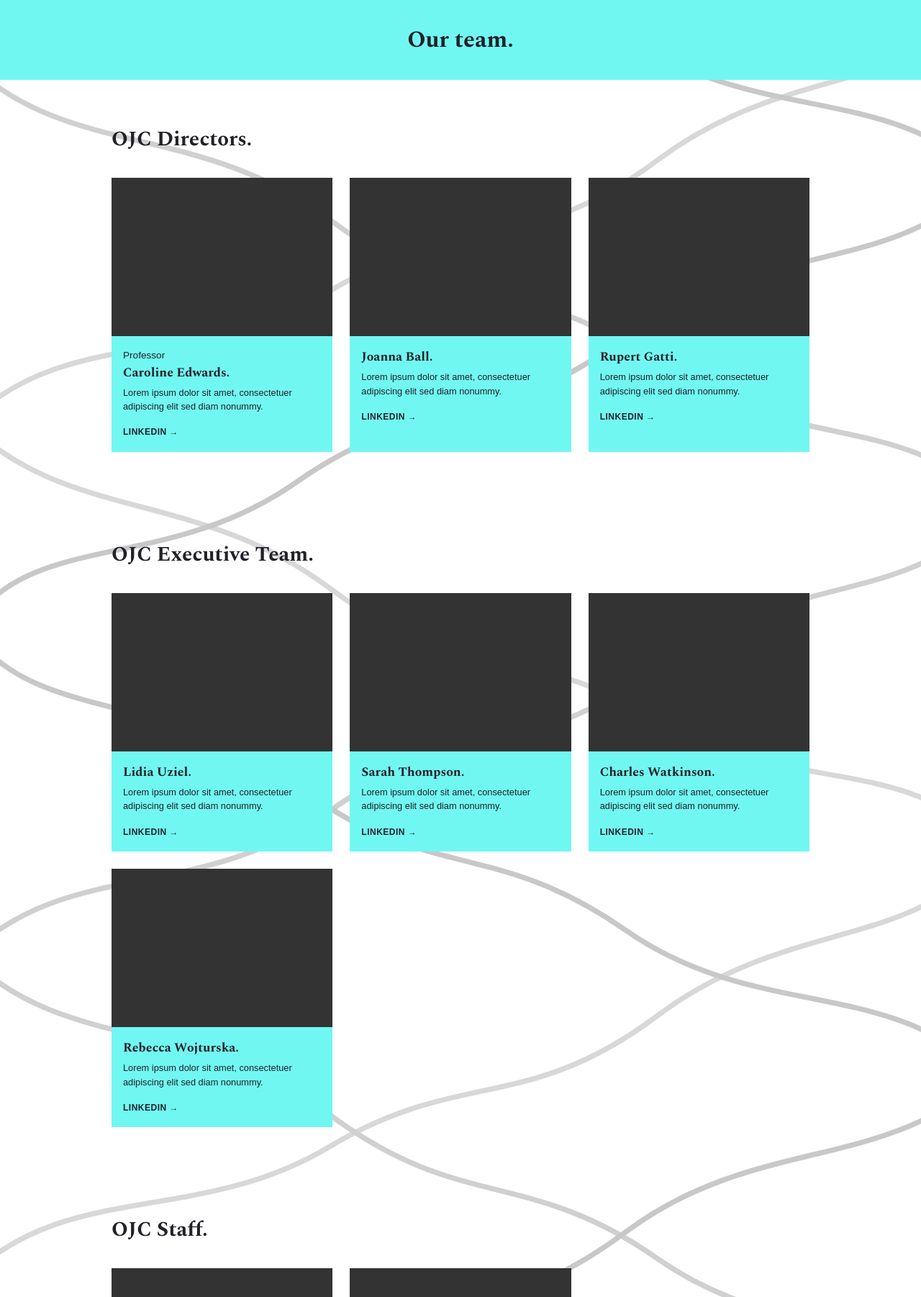
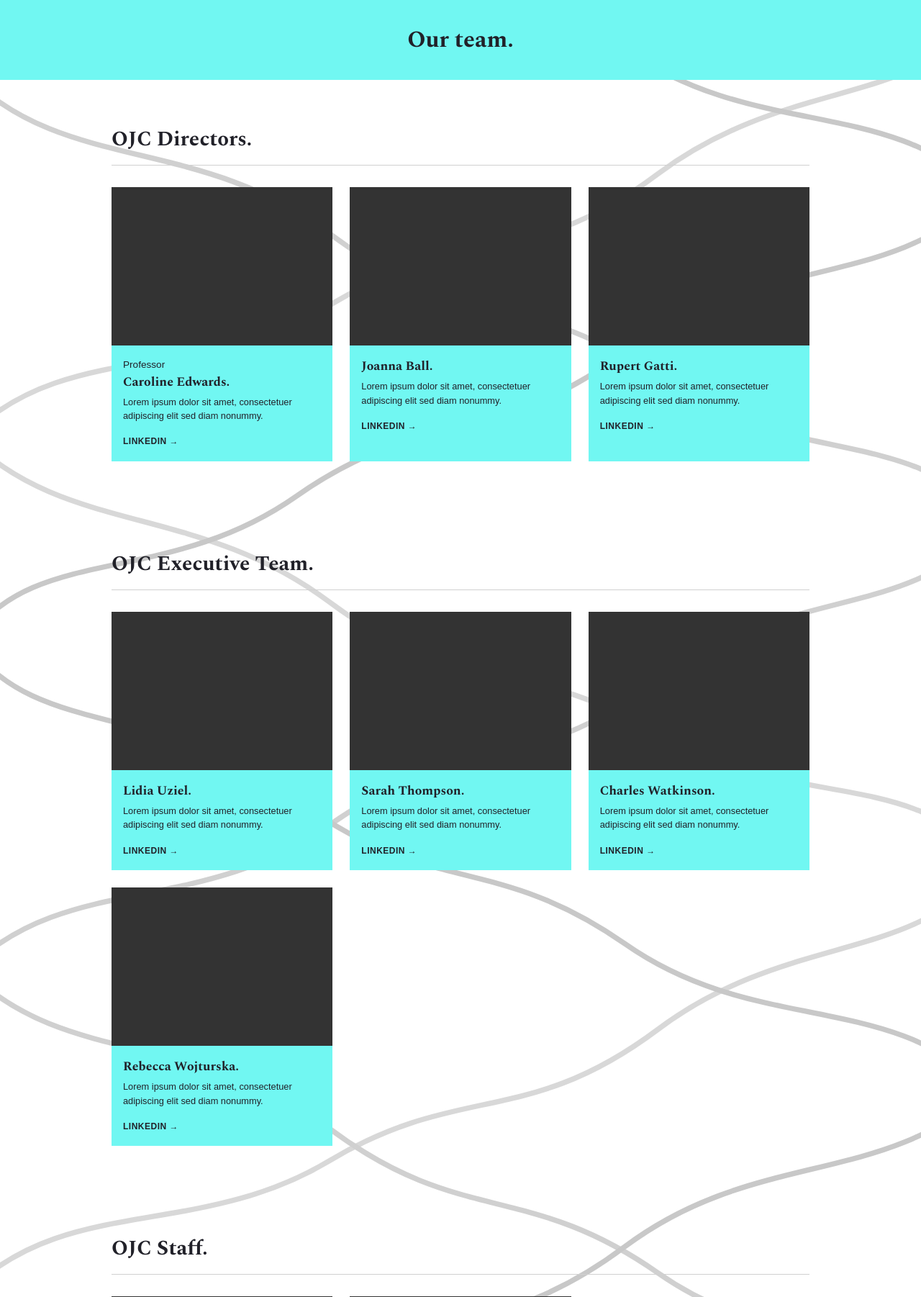
Before and after one commit to dqprogramming/astrometrics, a Django app: template cms/templates/our_team.html in a window 1280 px wide. Shown: the part 117-1919 px from the top of the page at 72% size. Run offline with Django 5.2, Linux system fonts and the light colour scheme; the template is opened without the code that fills it, so the values that code supplies are empty.

Commit message:
style(cms): add horizontal divider lines under team section headings
Ref #25

```diff
--- a/static/css/our-team.css
+++ b/static/css/our-team.css
@@ -51,6 +51,8 @@
     font-size: 1.8rem;
     margin-bottom: 30px;
     color: #212129;
+    padding-bottom: 12px;
+    border-bottom: 1px solid #d0d0d0;
 }
 
 /* Team grid */
```
